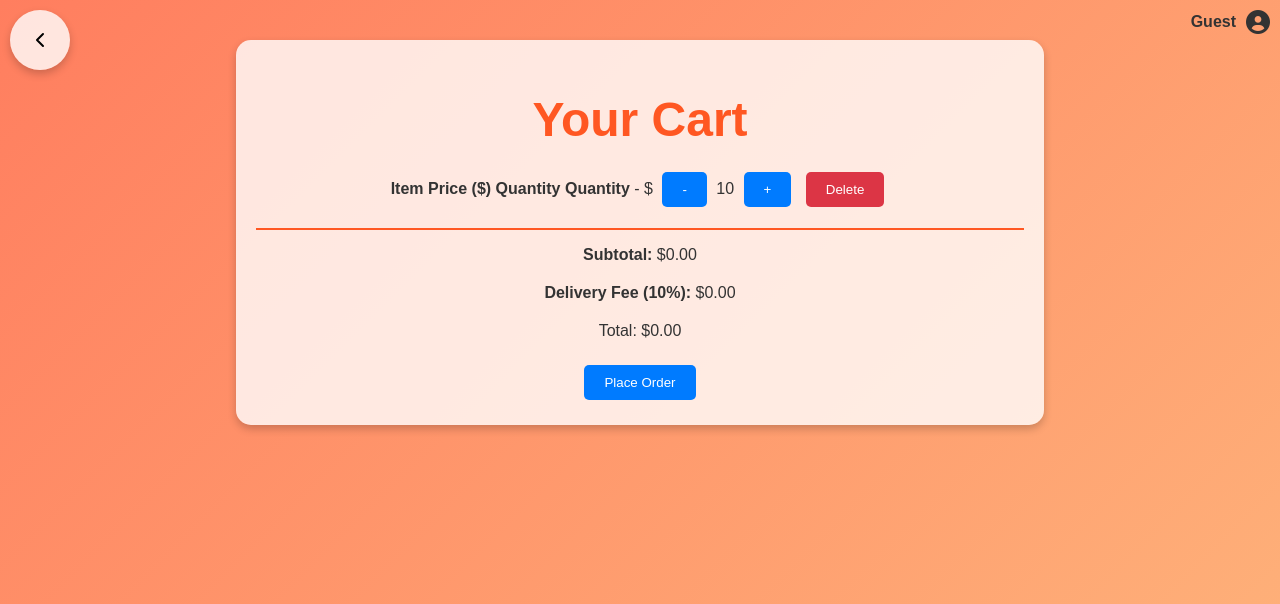
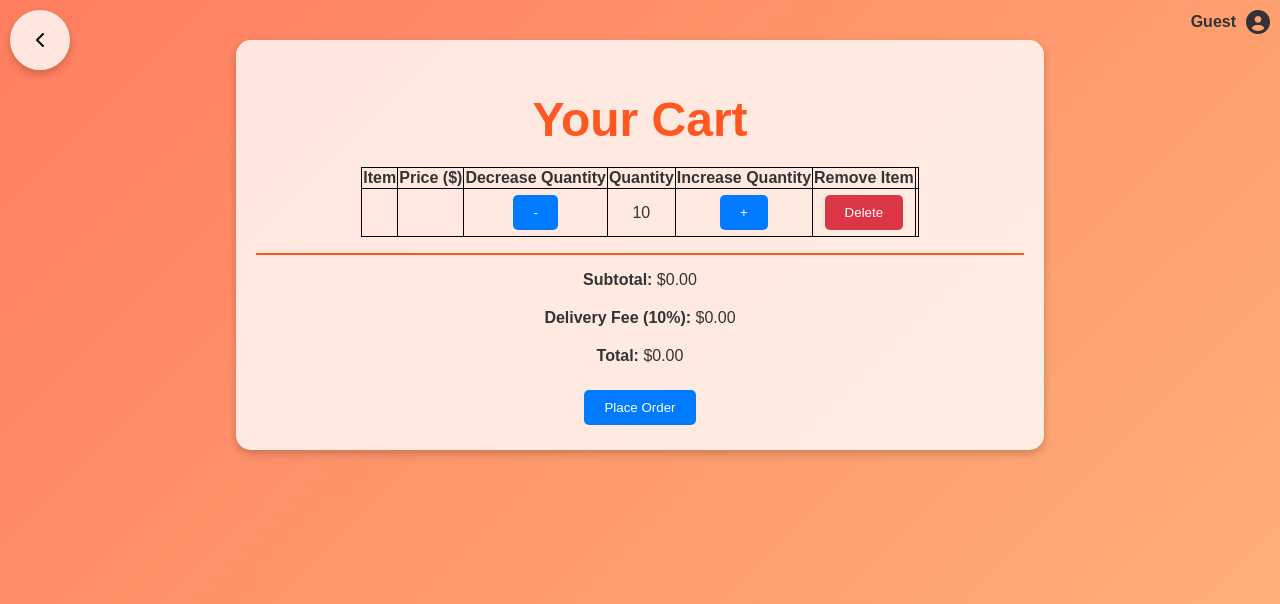
Before and after one commit to mattzhang80/TigerCart_forked, a Flask app: template templates/cart_view.html in a window 1280 px wide. Shown: the top 604 px of the page. Run offline with Flask 3, Linux system fonts and the light colour scheme; the template is opened without the code that fills it: most values are stand-ins (such as "Sample title", 1, 10 or a date in 2020).

Commit message:
Alex: tabularized inventory data in application interface via modification of cart_view.html and category_view.html.

```diff
--- a/templates/cart_view.html
+++ b/templates/cart_view.html
@@ -3,34 +3,38 @@
 
 {% block content %}
 <h1>Your Cart</h1>
+    {% if cart.items() %}
         <ul>
-    <table></table>
-        <thead>
+            <table style="border: 1px solid black; border-collapse: collapse;" align="center">
+                <thead style="border: 1px solid black">
                     <tr>
-                <td><strong>Item</strong></td>
-                <td><strong>Price ($)</strong></td>
-                <td><strong>Quantity</strong></td>
-                <td></td>
-                <td><strong>Quantity</strong></td>
+                        <td style="border: 1px solid black;"><strong>Item</strong></td>
+                        <td style="border: 1px solid black;"><strong>Price ($)</strong></td>
+                        <td style="border: 1px solid black;"><strong>Decrease Quantity</strong></td>
+                        <td style="border: 1px solid black;"><strong>Quantity</strong></td>
+                        <td style="border: 1px solid black;"><strong>Increase Quantity</strong></td>
+                        <td style="border: 1px solid black;"><strong>Remove Item</strong></td>
                         <td></td>
                     </tr>
                 </thead>
+                <tbody style="border: 1px solid black;">
+                    {% for item_id, details in cart.items() %}
                     <tr>
-
-
+                        <td style="border: 1px solid black;">{{items[item_id].name}}</td>
+                        <td style="border: 1px solid black;">{{items[item_id].price}}</td>
+                        <td style="border: 1px solid black;"><button onclick="updateQuantity('{{ item_id }}', 'decrease')">-</button></td>
+                        <td style="border: 1px solid black;">{{details.quantity}}</td>
+                        <td style="border: 1px solid black;"><button onclick="updateQuantity('{{ item_id }}', 'increase')">+</button></td>
+                        <td style="border: 1px solid black;"><button class="delete-button" onclick="deleteItem('{{ item_id }}')">Delete</button></td>
                     </tr>
-        {% for item_id, details in cart.items() %}
-            {{ items[item_id].name }} - ${{ items[item_id].price }}
-            <button onclick="updateQuantity('{{ item_id }}', 'decrease')">-</button>
-            {{ details.quantity }}
-            <button onclick="updateQuantity('{{ item_id }}', 'increase')">+</button>
-            <button class="delete-button" onclick="deleteItem('{{ item_id }}')">Delete</button>
                     {% endfor %}
+                </tbody>
             </table>
         </ul>
+    {% endif %}
 <hr color="#ff5722">
 <p><strong>Subtotal: </strong>${{ "%.2f"|format(subtotal) }}</p>
 <p><strong>Delivery Fee (10%): </strong>${{ "%.2f"|format(delivery_fee) }}</p>
-<p>Total: ${{ "%.2f"|format(total) }}</p>
+<p><strong>Total: </strong>${{ "%.2f"|format(total) }}</p>
 <button onclick="window.location.href='{{ url_for("order_confirmation") }}'">Place Order</button>
 {% endblock %}
--- a/templates/category_view.html
+++ b/templates/category_view.html
@@ -9,7 +9,7 @@
             <tr>
                 <td style="border: 1px solid black;"><strong>Item</strong></td>
                 <td style="border: 1px solid black;"><strong>Price ($)</strong></td>
-                <td style="border: 1px solid black;"><strong>Button</strong></td>
+                <td style="border: 1px solid black;"><strong>Add to Cart</strong></td>
             </tr>
         </thead>
         <tbody style="border: 1px solid black;">
```
Lines whose indentation alone changed are shown as unchanged.
